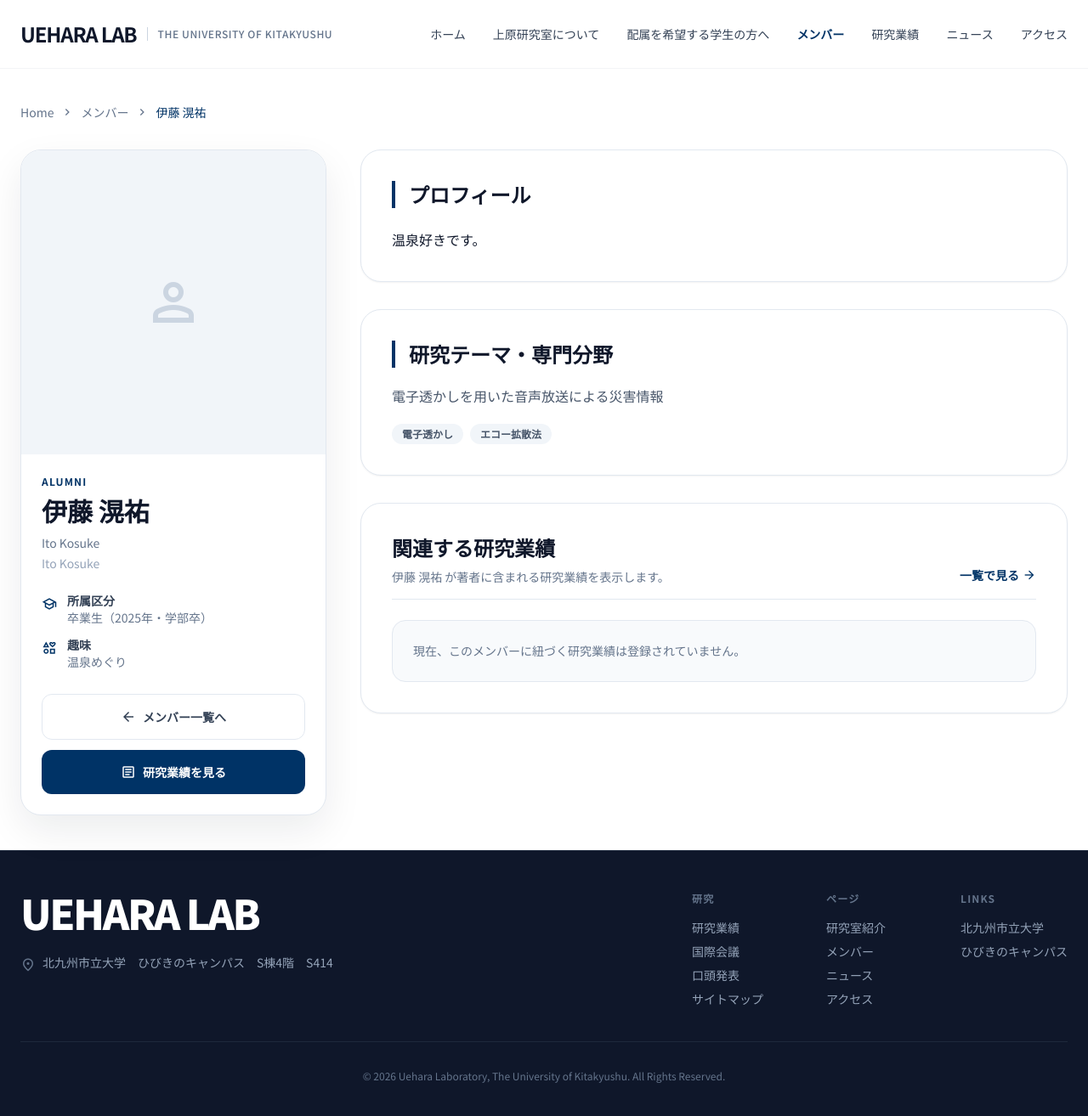
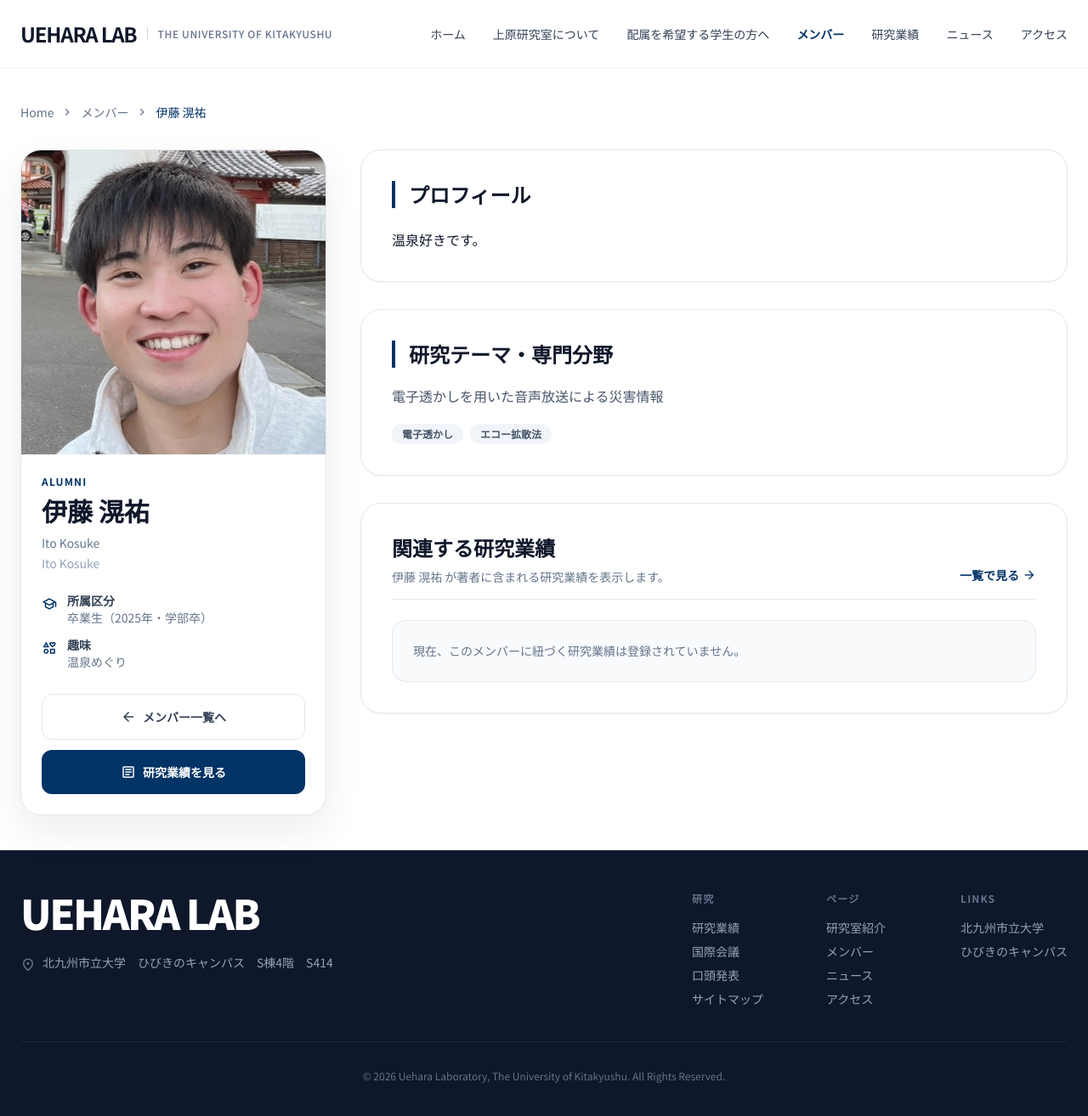
Before and after one commit to Uehara-Lab/site, a Jekyll site: the page built from _members/ito_kosuke.md, in a window 1280 px wide and 1323 px high. Shown: the top 1314 px of the window at 85% size. Built offline with Jekyll 4.4.1, drawn with Linux system fonts in a browser that asks for light colours; nearby versions of some CDN libraries.

Commit message:
Add Ito_kosuke image

```diff
--- a/_members/ito_kosuke.md
+++ b/_members/ito_kosuke.md
@@ -8,6 +8,7 @@ member_id: ito_kosuke
 grade: 卒業生
 status: alumni
 category: alumni
+image: /assets/images/members/ItoKosuke.jpg
 graduation_year: 2025
 alumni_type: 学部卒
 research_title: 電子透かしを用いた音声放送による災害情報
```
Also changed, not shown: Gemfile (line endings or trailing spaces), assets/images/members/ItoKosuke.jpg (added).
